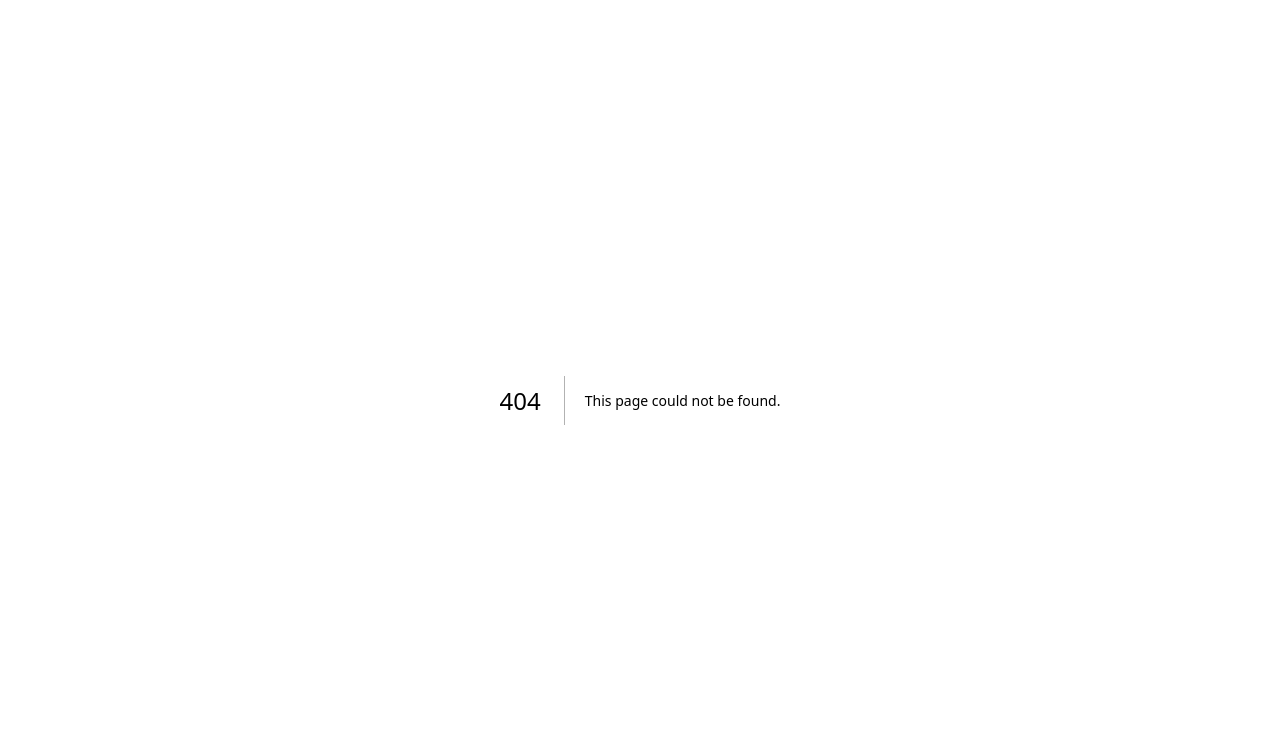
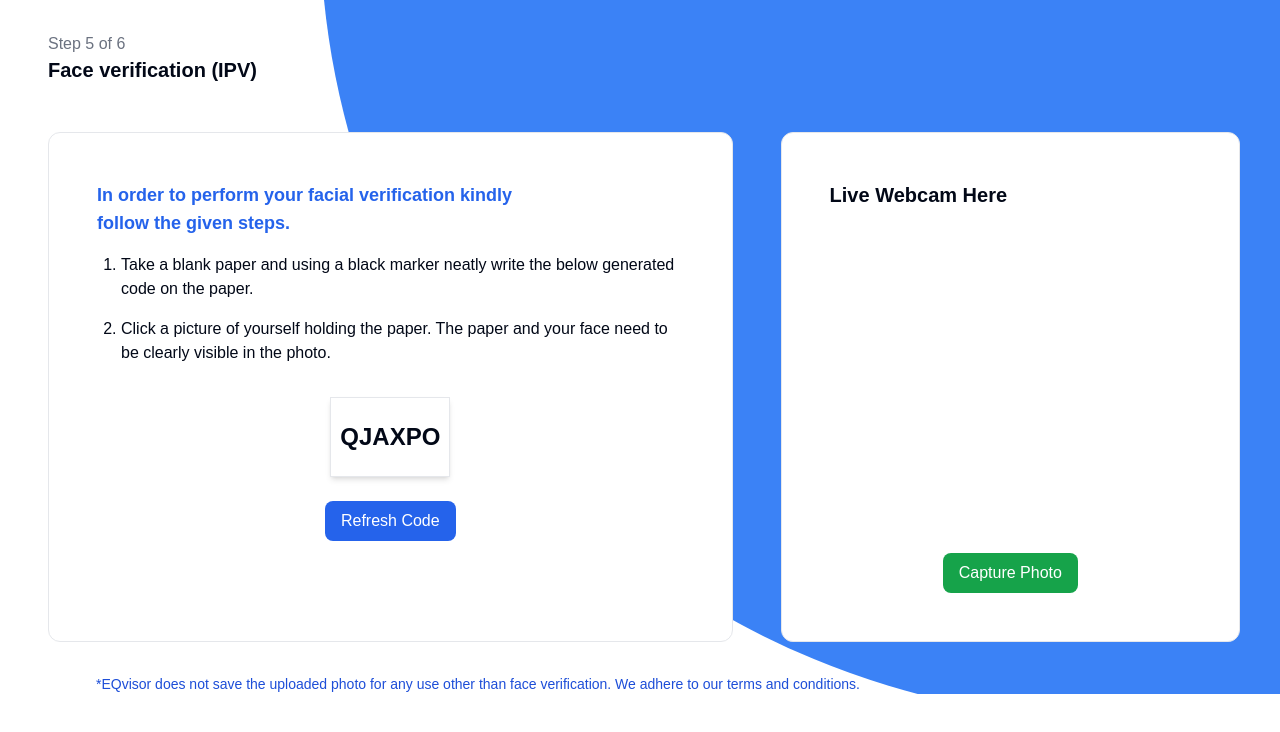
Before and after one commit to om0852/eqvisor, a Next.js app: page /faceverification in a window 1280 px wide. Before the commit this address had no page. Shown: the top 732 px of the page. Built offline with nearby package versions, Linux system fonts and the light colour scheme; no server answers.

Commit message:
faceverification page completed

```diff
--- a/src/app/(process)/bankdetails/page.jsx
+++ b/src/app/(process)/bankdetails/page.jsx
@@ -1,8 +1,10 @@
 "use client";
+import { useRouter } from "next/navigation";
 import React, { useState } from "react";
 
 export const UploadSec = () => {
   // State to store form data separately
+  const router = useRouter();
   const [ifscData, setIfscData] = useState({
     IFSC: "",
     MICR: "",
@@ -40,7 +42,9 @@ export const UploadSec = () => {
   const handleIfscSubmit = (e) => {
     e.preventDefault();
     if (!ifscTermsAccepted) {
-      alert("You must accept the terms and conditions to proceed for IFSC form.");
+      alert(
+        "You must accept the terms and conditions to proceed for IFSC form."
+      );
     } else {
       const formattedData = {
         type: "IFSC Form",
@@ -49,6 +53,7 @@ export const UploadSec = () => {
         Account_Number: ifscData.AC,
       };
       console.log("IFSC Form Data:", formattedData);
+      router.push("/faceverification");
     }
   };
 
@@ -56,7 +61,9 @@ export const UploadSec = () => {
   const handleUpiSubmit = (e) => {
     e.preventDefault();
     if (!upiTermsAccepted) {
-      alert("You must accept the terms and conditions to proceed for UPI form.");
+      alert(
+        "You must accept the terms and conditions to proceed for UPI form."
+      );
     } else {
       const formattedData = {
         type: "UPI Form",
@@ -64,6 +71,7 @@ export const UploadSec = () => {
         UPI_ID: upiData.UPI,
       };
       console.log("UPI Form Data:", formattedData);
+      router.push("/faceverification");
     }
   };
 
--- /dev/null
+++ b/src/app/(process)/faceverification/page.jsx
@@ -0,0 +1,146 @@
+"use client"
+import { useEffect, useRef, useState } from 'react';
+
+const Link_ac = () => {
+  const videoRef = useRef(null);
+  const canvasRef = useRef(null);
+
+  // Set the initial verification code as null
+  const [verificationCode, setVerificationCode] = useState(null);
+
+  // Function to generate a random verification code
+  const generateRandomCode = () => {
+    return Math.random().toString(36).substring(2, 8).toUpperCase(); // Generates a random 6-character code
+  };
+
+  // Function to start video streaming from the front camera
+  const startWebcam = () => {
+    navigator.mediaDevices
+      .getUserMedia({ video: { facingMode: "user" } }) // 'facingMode: "user"' ensures the front camera
+      .then((stream) => {
+        if (videoRef.current) {
+          videoRef.current.srcObject = stream;
+        }
+      })
+      .catch((err) => console.error('Error accessing webcam: ', err));
+  };
+
+  // Capture photo function
+  const capturePhoto = () => {
+    const canvas = canvasRef.current;
+    const video = videoRef.current;
+    const context = canvas.getContext('2d');
+
+    // Set canvas size equal to video element size
+    canvas.width = video.videoWidth;
+    canvas.height = video.videoHeight;
+
+    // Draw the current video frame on the canvas
+    context.drawImage(video, 0, 0, canvas.width, canvas.height);
+
+    // Convert the canvas content to an image (this can be sent to a server or processed)
+    const imageUrl = canvas.toDataURL('image/png');
+    console.log('Captured Image:', imageUrl); // You can handle the image data here (upload, save, etc.)
+  };
+
+  // Handle Refresh Code button click
+  const refreshCode = () => {
+    setVerificationCode(generateRandomCode());
+  };
+
+  // Start the webcam on component mount
+  useEffect(() => {
+    // Generate the verification code after component has mounted
+    setVerificationCode(generateRandomCode());
+    startWebcam();
+  }, []);
+
+  return (
+    <div className="relative w-full overflow-hidden pr-10">
+      <div className="absolute top-[-110vh] right-[-180vh] w-[300vh] h-[200vh] bg-blue-500 rounded-tl-[100vh] rounded-bl-[100vh]"></div>
+      <div className="relative z-10">
+        <section className="mt-8 ml-12 h-[100px] w-1/2">
+          <div className="text-gray-500">
+            <h3>Step 5 of 6</h3>
+          </div>
+          <div>
+            <h1 className="text-xl font-bold">Face verification (IPV)</h1>
+          </div>
+        </section>
+
+        <section className="flex flex-row mt-0">
+          {/* Instructions Section */}
+          <section className="border border-gray-200 rounded-xl bg-white w-3/5 ml-12 p-12">
+            <label>
+              <div className="text-blue-600">
+                <h2 className="text-lg font-semibold">In order to perform your facial verification kindly</h2>
+                <h2 className="text-lg font-semibold">follow the given steps.</h2>
+              </div>
+            </label>
+            <ol className="list-decimal ml-6 mt-4">
+              <li>
+                <h3 className="text-base font-medium">
+                  Take a blank paper and using a black marker neatly write the below generated code on the paper.
+                </h3>
+              </li>
+              <li>
+                <h3 className="text-base font-medium mt-4">
+                  Click a picture of yourself holding the paper. The paper and your face need to be clearly visible in the photo.
+                </h3>
+              </li>
+            </ol>
+
+            <div className="flex flex-col items-center mt-8">
+              {/* Display the verification code only after it's generated */}
+              <div className="w-[120px] h-[80px] border border-gray-200 shadow-md flex items-center justify-center">
+                <h1 className="text-2xl font-bold">{verificationCode}</h1>
+              </div>
+              <button
+                onClick={refreshCode}
+                className="mt-6 px-4 py-2 bg-blue-600 text-white rounded-lg font-medium hover:bg-blue-700"
+              >
+                Refresh Code
+              </button>
+            </div>
+          </section>
+
+          {/* Webcam Section */}
+          <section className="border border-gray-200 rounded-xl bg-white w-2/5 ml-12 p-12">
+            <div>
+              <h1 className="text-xl font-bold">Live Webcam Here</h1>
+            </div>
+            <div className="relative w-full h-[320px]">
+              <video
+                ref={videoRef}
+                autoPlay
+                muted
+                className="w-full h-full object-cover"
+              />
+            </div>
+
+            {/* Capture Button */}
+            <div className="mt-6 flex justify-center">
+              <button
+                onClick={capturePhoto}
+                className="px-4 py-2 bg-green-600 text-white rounded-lg font-medium hover:bg-green-700"
+              >
+                Capture Photo
+              </button>
+            </div>
+          </section>
+        </section>
+
+        <div className="text-blue-700 mt-8 ml-24">
+          <p className="text-sm">
+            *EQvisor does not save the uploaded photo for any use other than face verification. We adhere to our terms and conditions.
+          </p>
+        </div>
+      </div>
+
+      {/* Hidden Canvas to capture the image */}
+      <canvas ref={canvasRef} style={{ display: 'none' }} />
+    </div>
+  );
+};
+
+export default Link_ac;
```
